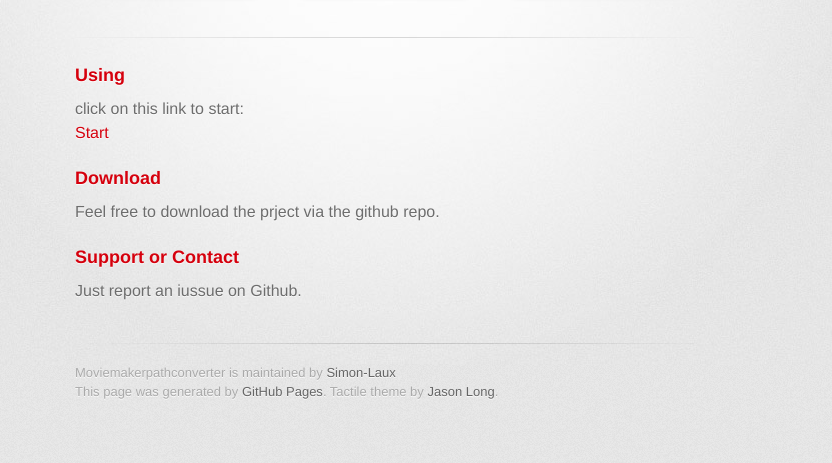
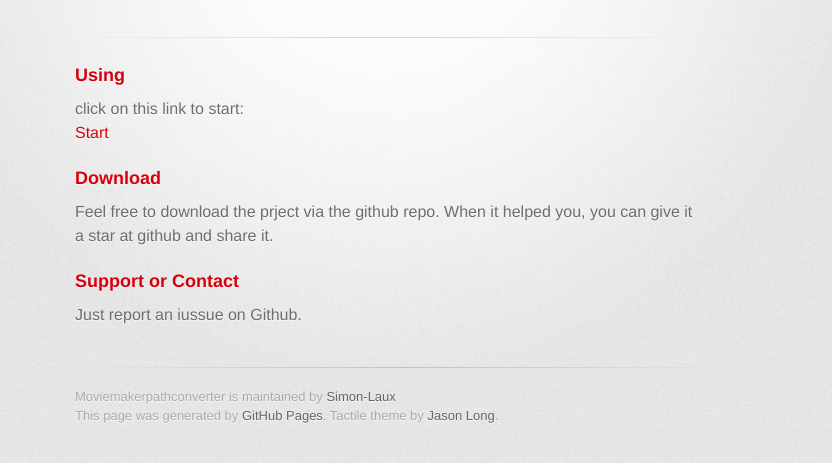
Before and after one commit to Simon-Laux/MoviemakerPathConverter, a plain HTML site: page index.html in a window 1280 px wide. Shown: the part 209-672 px from the top of the page, without its empty margins (255-1087 px from the left). Drawn offline with Linux system fonts and the light colour scheme; a web font is replaced by a local one.

Commit message:
Update index.html
added When it helped you, you can give it a star at github and share it.

```diff
--- a/index.html
+++ b/index.html
@@ -40,7 +40,7 @@
 <h3>
 <a id="download" class="anchor" href="#download" aria-hidden="true"><span aria-hidden="true" class="octicon octicon-link"></span></a>Download</h3>
 
-<p>Feel free to download the prject via the github repo.</p>
+<p>Feel free to download the prject via the github repo. When it helped you, you can give it a star at github and share it.</p>
 
 <h3>
 <a id="support-or-contact" class="anchor" href="#support-or-contact" aria-hidden="true"><span aria-hidden="true" class="octicon octicon-link"></span></a>Support or Contact</h3>
```
